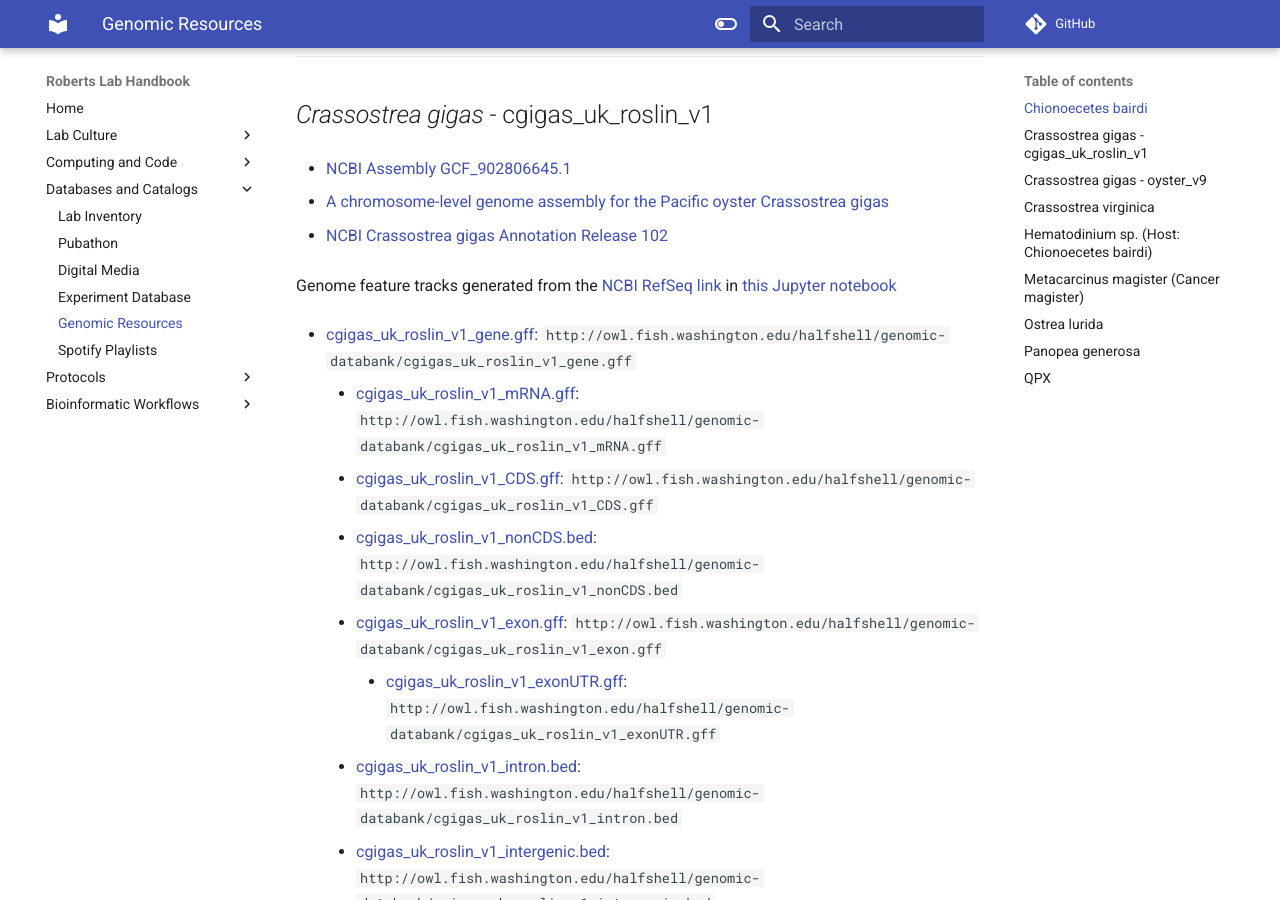
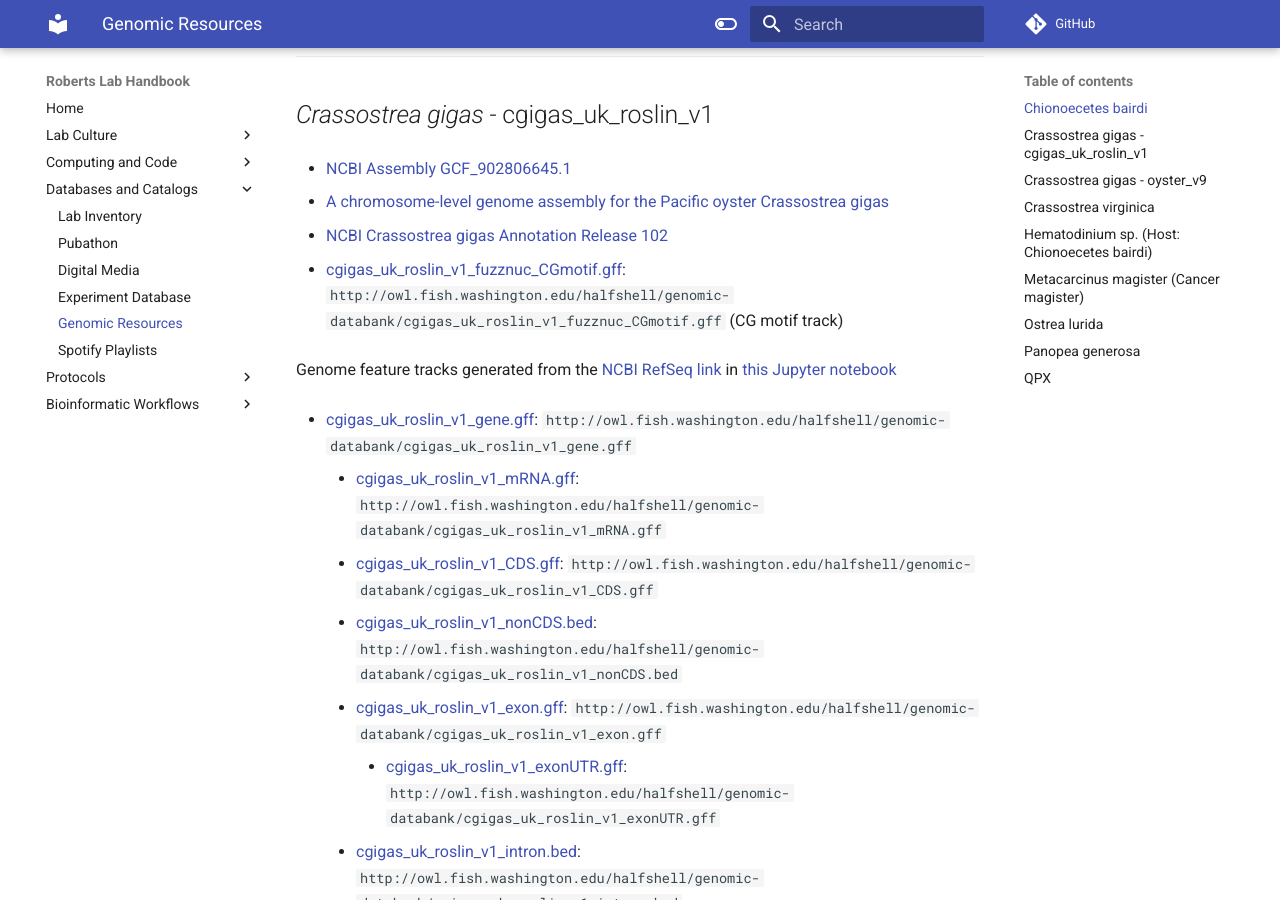
Before and after one commit to RobertsLab/resources, an MkDocs documentation site: the page built from docs/Genomic-Resources.md, in a window 1280 px wide and 900 px high, scrolled down 4265 px. Built offline with MkDocs 1.6.1 and Material for MkDocs 9.7.7, drawn with Linux system fonts in a browser that asks for light colours; comment, search, counter and statistics services are not loaded.

Commit message:
cg motif track

```diff
--- a/docs/Genomic-Resources.md
+++ b/docs/Genomic-Resources.md
@@ -219,6 +219,8 @@ Transcriptomes
 - [A chromosome-level genome assembly for the Pacific oyster Crassostrea gigas](https://doi.org/10.1093/gigascience/giab020)
 
 - [NCBI Crassostrea gigas Annotation Release 102](https://www.ncbi.nlm.nih.gov/genome/annotation_euk/Crassostrea_gigas/102/)
+
+- [cgigas_uk_roslin_v1_fuzznuc_CGmotif.gff](http://owl.fish.washington.edu/halfshell/genomic-databank//cgigas_uk_roslin_v1_fuzznuc_CGmotif.gff): `http://owl.fish.washington.edu/halfshell/genomic-databank/cgigas_uk_roslin_v1_fuzznuc_CGmotif.gff` (CG motif track)
 
 Genome feature tracks generated from the [NCBI RefSeq link](https://ftp.ncbi.nlm.nih.gov/genomes/all/GCF/902/806/645/GCF_902806645.1_cgigas_uk_roslin_v1/) in [this Jupyter notebook](https://github.com/RobertsLab/project-gigas-oa-meth/blob/master/code/08-Generating-Genome-Feature-Tracks.ipynb)
 
```
